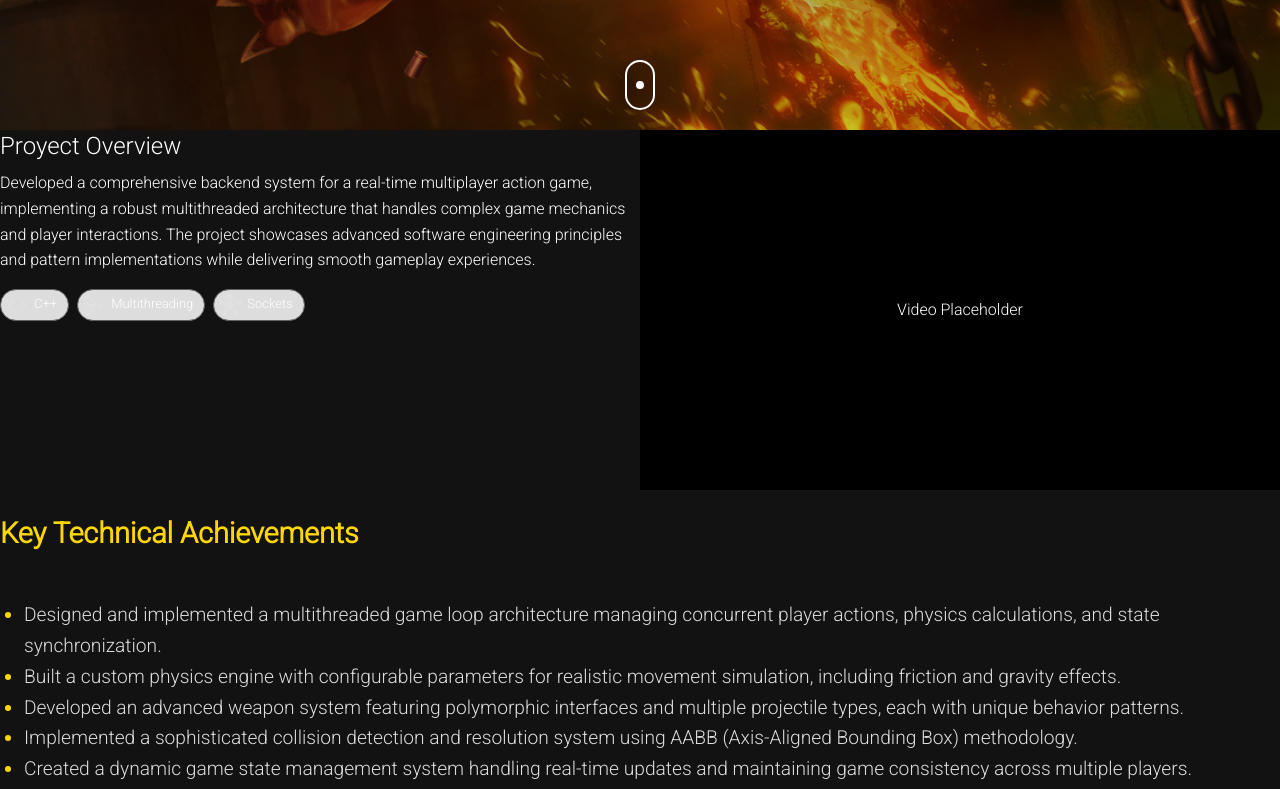
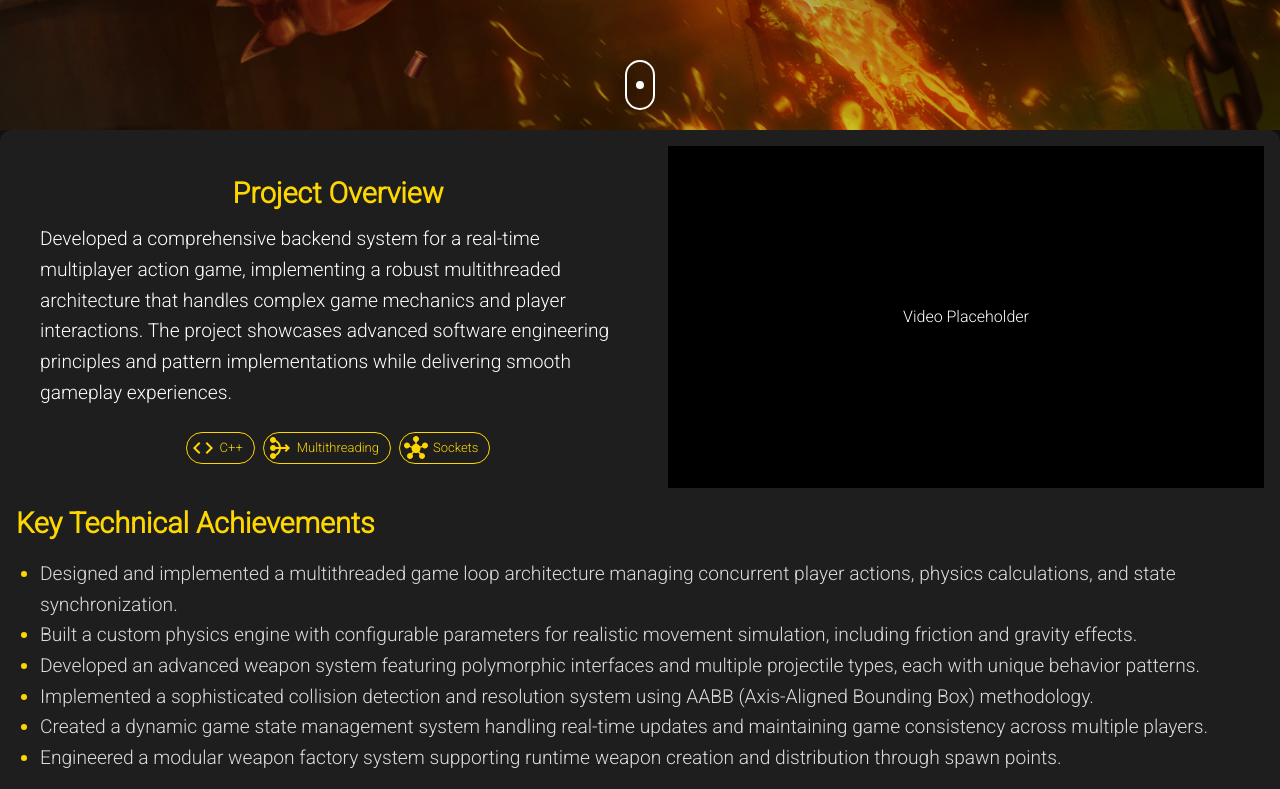
Before and after one commit to IralaElbio/proyects_web, a React (Vite) app in the folder react/: page /duckgame in a window 1280 px wide. Shown: the part 720-1509 px from the top of the page. Built offline with nearby package versions, Linux system fonts and the light colour scheme.

Commit message:
Refactor: Se modifican los estilos de las secciones de la pagina

```diff
--- a/react/src/Pages/duckgame/Components/SectionLobby.tsx
+++ b/react/src/Pages/duckgame/Components/SectionLobby.tsx
@@ -1,5 +1,6 @@
 import React from 'react';
-import { Box, Typography, Stack } from '@mui/material';
+import { Typography } from '@mui/material';
+import { SpacedStack, FlexBoxRow, FlexBoxRowContent, SubSectionTitle } from "../DuckGameStyles"
 import ChallengesAndSolutions from './CompChallenges';
 import AccordionWNode from './CAccordion';
 import ParagraphList from './CParagraphList';
@@ -31,12 +32,12 @@ const challengesAndSolutions = [
 const content = [{
     title: "Lobby",
     content: (
-        <Stack spacing={3}>
-            <Stack direction="row" spacing={2}>
-                <Box>
-                    <Typography variant="h6" sx={{ fontWeight: "bold" }}>
+        <SpacedStack>
+            <FlexBoxRow>
+                <FlexBoxRowContent>
+                    <SubSectionTitle>
                         Overview
-                    </Typography>
+                    </SubSectionTitle>
                     <ParagraphList
                         content={[
                             "El sistema implementa una arquitectura cliente-servidor donde ClientManager actúa como punto de entrada, manejando las conexiones individuales de los clientes mediante hilos dedicados.",
@@ -45,14 +46,14 @@ const content = [{
                             "Una vez que un lobby está completo y todos los jugadores están listos, GameManager coordina la creación de una nueva instancia de juego y la transición de los jugadores desde el lobby hacia la partida."
                         ]}
                     />
-                </Box>
+                </FlexBoxRowContent>
 
-                <Box width={1500} height={300} bgcolor="black" display="flex" justifyContent="center" alignItems="center">
+                <FlexBoxRowContent width={1500} height={300} bgcolor="black" display="flex" justifyContent="center" alignItems="center">
                     <Typography>Diagrama UML aquí</Typography>
-                </Box>
-            </Stack>
+                </FlexBoxRowContent>
+            </FlexBoxRow>
             <ChallengesAndSolutions data={challengesAndSolutions} />
-        </Stack>
+        </SpacedStack>
     ),
 },
 ]
--- a/react/src/Pages/duckgame/Components/SectionProjectOverview.tsx
+++ b/react/src/Pages/duckgame/Components/SectionProjectOverview.tsx
@@ -1,9 +1,49 @@
 import React from "react";
-import { Typography, Chip, Stack, Box } from "@mui/material";
+import { styled } from "@mui/material/styles";
+import { Typography, Stack, Box, Chip } from "@mui/material";
+import { StyledStackContainer, SubSectionTitle, TextBody } from "../DuckGameStyles";
 import { Hub } from "@mui/icons-material";
 import MediationIcon from '@mui/icons-material/Mediation';
 import CodeIcon from '@mui/icons-material/Code';
 import ItemList from "./CItemList";
+
+const StyledChip = styled(Chip)(({ theme }) => ({
+    borderColor: theme.palette.primary.main,
+    color: theme.palette.primary.main,
+    "& .MuiChip-icon": {
+        color: theme.palette.primary.main,
+    },
+}));
+
+const ProjectOverviewContainer = styled(Box)(({ theme }) => ({
+    display: "flex",
+    flexDirection: "row",
+    gap: theme.spacing(1),
+    minHeight: "300px",
+
+    [theme.breakpoints.down("sm")]: {
+        flexDirection: "column",
+    },
+}));
+
+const ProjectOverviewContent = styled(Box)(({ theme }) => ({
+    flex: 1,
+    display: "flex",
+    flexDirection: "column",
+    justifyContent: "center",
+    alignItems: "center",
+    padding: theme.spacing(3),
+}));
+
+const ProjectOverviewVideo = styled(Box)(() => ({
+    flex: 1,
+    width: "100%",
+    aspectRatio: "16/9",
+    backgroundColor: "black",
+    display: "flex",
+    justifyContent: "center",
+    alignItems: "center",
+}));
 
 const technologies = [
     { name: "C++", icon: <CodeIcon /> },
@@ -28,51 +68,35 @@ const technicalHighlights = [
 ];
 
 function ProjectOverview() {
-    return (<>
-        <Box sx={{
-            display: "flex",
-            flexDirection: "row",
-            marginBottom: "0px"
-        }}>
-            <Box flex={1}>
-                <Typography variant="h5" gutterBottom>
-                    Proyect Overview
-                </Typography>
-                <Typography variant="body1">
+    return (
+        <StyledStackContainer spacing={2}>
+            <ProjectOverviewContainer>
+                <ProjectOverviewContent>
+                    <SubSectionTitle>
+                        Project Overview
+                    </SubSectionTitle>
+                    <TextBody>
                         Developed a comprehensive backend system for a real-time multiplayer action game,
                         implementing a robust multithreaded architecture that handles complex game mechanics
                         and player interactions. The project showcases advanced software engineering
                         principles and pattern implementations while delivering smooth gameplay experiences.
-                </Typography>
-                <Stack direction="row" spacing={1} flexWrap="wrap" mt={2}>
+                    </TextBody>
+                    <Stack direction="row" spacing={1} flexWrap="wrap" mt={1}>
                         {technologies.map((tech) => (
-                        <Chip key={tech.name} label={tech.name} icon={tech.icon} variant="outlined" sx={{
-                            backgroundColor: "#ddd",
-                        }} />
+                            <StyledChip key={tech.name} label={tech.name} icon={tech.icon} variant="outlined" />
                         ))}
                     </Stack>
-            </Box>
-            <Box flex={1}>
-                {/* Replace with a video component or iframe */}
-                <Box
-                    sx={{
-                        width: "100%",
-                        aspectRatio: "16/9",
-                        backgroundColor: "black",
-                        display: "flex",
-                        justifyContent: "center",
-                        alignItems: "center",
-                    }}
-                >
+                </ProjectOverviewContent>
+                <ProjectOverviewVideo>
                     <Typography>Video Placeholder</Typography>
-                </Box>
-            </Box>
-        </Box>
+                </ProjectOverviewVideo>
+            </ProjectOverviewContainer>
 
             <ItemList title="Key Technical Achievements" items={achievements} />
 
             <ItemList title="Technical Implementation Highlights" items={technicalHighlights} />
-    </>
+
+        </StyledStackContainer>
     );
 }
 
```
Lines whose indentation alone changed are shown as unchanged.
